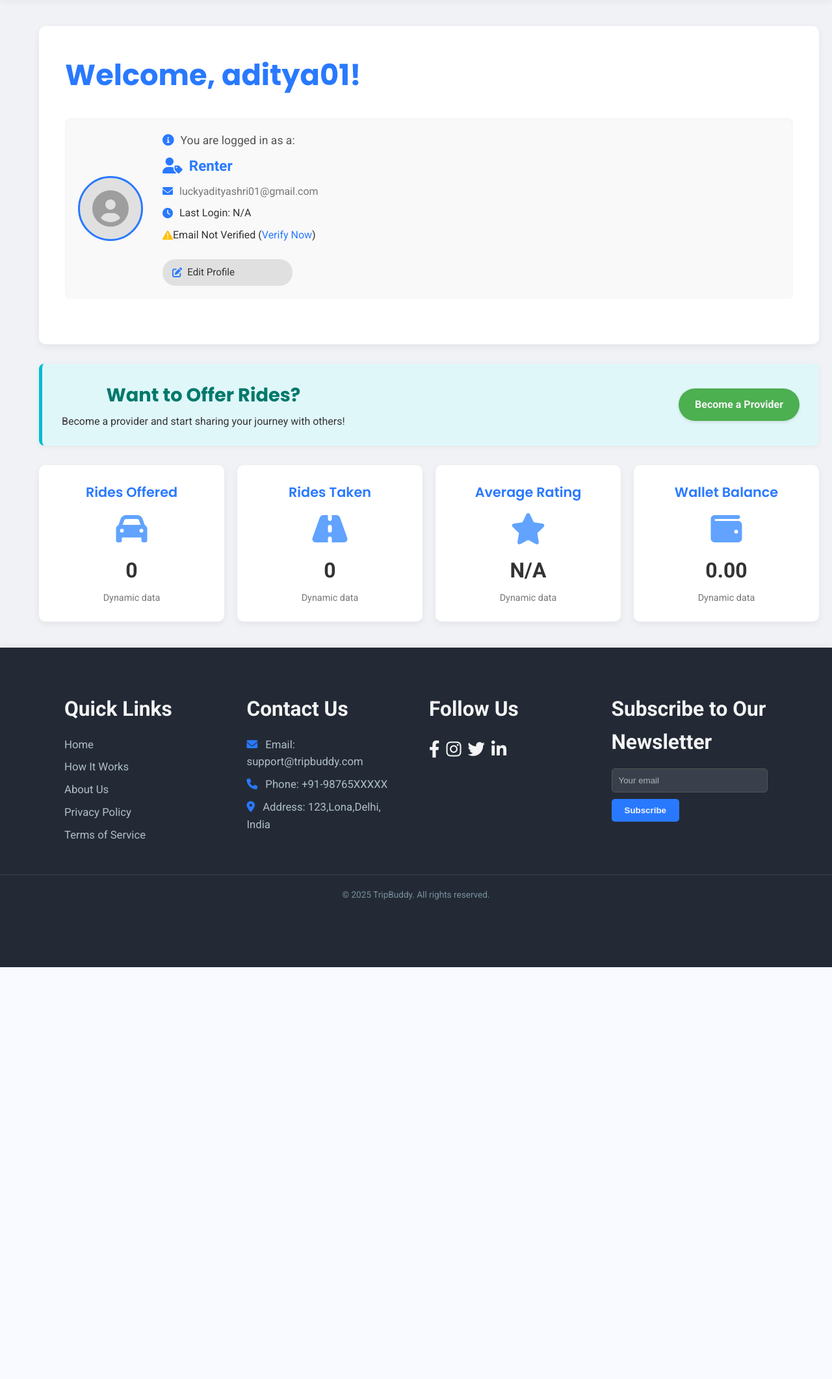
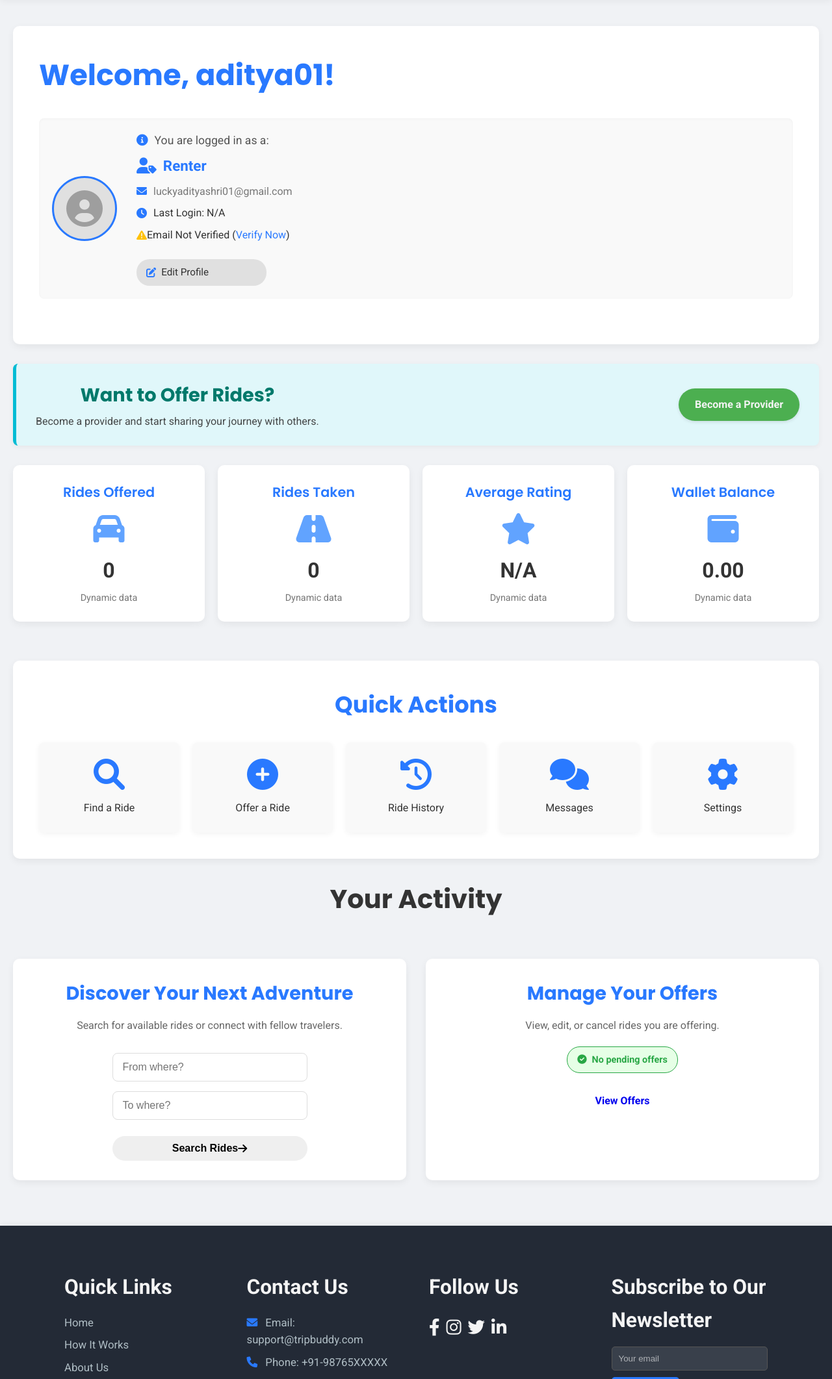
Before and after one commit to adityashri01/TripBuddyv2, a Flask app: page /dashboard in a window 1280 px wide. Shown: the part 100-2223 px from the top of the page at 65% size. Before the commit the page ends 1589 px from the top, so only its background shows below. Run offline with Flask 3, Linux system fonts and the light colour scheme; a user stored in the database is signed in.

Commit message:
dashboard html and css completed

```diff
--- a/static/css/dashboard.css
+++ b/static/css/dashboard.css
@@ -117,8 +117,7 @@ main {
     padding: 40px 20px;
     display: flex;
     flex-direction: column;
-    align-items: left; /* left the dashboard-content card and provider-cta-section */
-    margin-left: 40px;
+    align-items: center; /* Center the dashboard-content card and provider-cta-section */
     justify-content: flex-start;
     gap: 30px; /* Space between sections */
     text-align: center;
@@ -141,7 +140,98 @@ main {
     text-align: left; /* Center the main welcome heading */
 }
 
-/* User Summary Section (Avatar, Role, Email) */
+/* --- New: Your Activity Section --- */
+.main-activity-title {
+    font-size: 2.5em;
+    color: var(--text-dark);
+    margin-bottom: 30px;
+    text-align: center;
+    font-family: var(--poppins);
+}
+
+.activity-cards-grid {
+    display: grid;
+    grid-template-columns: repeat(auto-fit, minmax(350px, 1fr)); /* Responsive grid with min width */
+    gap: 30px;
+    width: 100%;
+    margin-bottom: 30px; /* Space below this section */
+}
+
+.card {
+    background-color: var(--background-light);
+    border-radius: 10px;
+    box-shadow: 0 4px 12px rgba(0, 0, 0, 0.06);
+    padding: 30px;
+    display: flex;
+    flex-direction: column;
+    align-items: center;
+    text-align: center;
+}
+
+.discover-adventure-card h3,
+.manage-offers-card h3 {
+    font-size: 1.8em;
+    color: var(--primary-color);
+    margin-bottom: 15px;
+    font-family: var(--poppins);
+}
+
+.discover-adventure-card p,
+.manage-offers-card p {
+    font-size: 1em;
+    color: #666;
+    margin-bottom: 20px;
+    line-height: 1.5;
+}
+
+.search-ride-form {
+    display: flex;
+    flex-direction: column;
+    gap: 15px;
+    width: 100%;
+    max-width: 300px; /* Limit form width */
+    margin-top: 10px;
+}
+
+.form-input {
+    padding: 12px 15px;
+    border: 1px solid #ddd;
+    border-radius: 8px;
+    font-size: 1em;
+    width: 100%;
+    box-sizing: border-box;
+}
+
+.form-input:focus {
+    outline: none;
+    border-color: var(--primary-color);
+    box-shadow: 0 0 0 3px rgba(41, 121, 255, 0.2);
+}
+
+.search-ride-form .btn {
+    width: 100%;
+    margin-top: 10px; /* Space between last input and button */
+}
+
+.manage-offers-card .status-placeholder {
+    margin-bottom: 20px;
+}
+
+.status-tag {
+    display: inline-flex;
+    align-items: center;
+    gap: 8px;
+    padding: 8px 15px;
+    border-radius: 20px;
+    font-weight: 600;
+    font-size: 0.9em;
+    background-color: #e6ffe6; /* Light green */
+    color: #28a745; /* Green */
+    border: 1px solid #28a745;
+}
+
+
+/* --- User Summary Section (Avatar, Role, Email) --- */
 .user-summary-section {
     display: flex;
     align-items: center;
@@ -294,8 +384,7 @@ main {
 
 .provider-cta-text p {
     font-size: 1em;
-    color: #333;
-    margin-bottom: 0; /* Remove default paragraph margin */
+    opacity: 0.9;
 }
 
 .become-provider-btn {
@@ -415,16 +504,16 @@ main {
     background-color: #e8f5e9; /* Light green hover effect */
 }
 
-.action-card .action-icon {
-    font-size: 2.5em; /* Icon size */
-    color: var(--primary-color); /* Blue for icons */
+.action-card i {
+    font-size: 3em;
+    color: var(--primary-color);
     margin-bottom: 15px;
 }
 
-.action-card .action-text {
+.action-card span {
     font-size: 1.1em;
     font-weight: 600;
-    margin: 0; /* Remove default paragraph margin */
+    font-family: var(--poppins);
 }
 
 
--- a/templates/dashboard.html
+++ b/templates/dashboard.html
@@ -83,7 +83,7 @@
         <div class="provider-cta-section">
             <div class="provider-cta-text">
                 <h2>Want to Offer Rides?</h2>
-                <p>Become a provider and start sharing your journey with others!</p>
+                <p>Become a provider and start sharing your journey with others.</p>
             </div>
             <a href="#" class="become-provider-btn">Become a Provider</a>
         </div>
@@ -116,6 +116,57 @@
                 <p class="stat-description">Dynamic data</p>
             </div>
         </div>
+
+        <!-- NEWLY MOVED SECTION: Quick Actions -->
+        <section class="quick-actions-section">
+            <h2 class="quick-actions-heading">Quick Actions</h2>
+            <div class="action-grid">
+                <a href="{{ url_for('find_rides') }}" class="action-card">
+                    <i class="fas fa-search action-icon"></i>
+                    <p class="action-text">Find a Ride</p>
+                </a>
+                <a href="{{ url_for('post_ride') }}" class="action-card">
+                    <i class="fas fa-plus-circle action-icon"></i>
+                    <p class="action-text">Offer a Ride</p>
+                </a>
+                <a href="#" class="action-card">
+                    <i class="fas fa-history action-icon"></i>
+                    <p class="action-text">Ride History</p>
+                </a>
+                <a href="#" class="action-card">
+                    <i class="fas fa-comments action-icon"></i>
+                    <p class="action-text">Messages</p>
+                </a>
+                <a href="#" class="action-card">
+                    <i class="fas fa-cog action-icon"></i>
+                    <p class="action-text">Settings</p>
+                </a>
+            </div>
+        </section>
+        <!-- END NEWLY MOVED SECTION -->
+
+        <!-- Your Activity Section (now after Quick Actions) -->
+        <h2 class="main-activity-title">Your Activity</h2>
+        <section class="activity-cards-grid">
+            <div class="card discover-adventure-card">
+                <h3>Discover Your Next Adventure</h3>
+                <p>Search for available rides or connect with fellow travelers.</p>
+                <form class="search-ride-form">
+                    <input type="text" placeholder="From where?" class="form-input">
+                    <input type="text" placeholder="To where?" class="form-input">
+                    <button type="submit" class="btn btn-primary">Search Rides <i class="fas fa-arrow-right"></i></button>
+                </form>
+            </div>
+            <div class="card manage-offers-card">
+                <h3>Manage Your Offers</h3>
+                <p>View, edit, or cancel rides you are offering.</p>
+                <div class="status-placeholder">
+                    <span class="status-tag no-pending-offers"><i class="fas fa-check-circle"></i> No pending offers</span>
+                </div>
+                <a href="#" class="btn btn-secondary-outline">View Offers</a>
+            </div>
+        </section>
+        <!-- END Your Activity Section -->
 
     </main>
 
```
